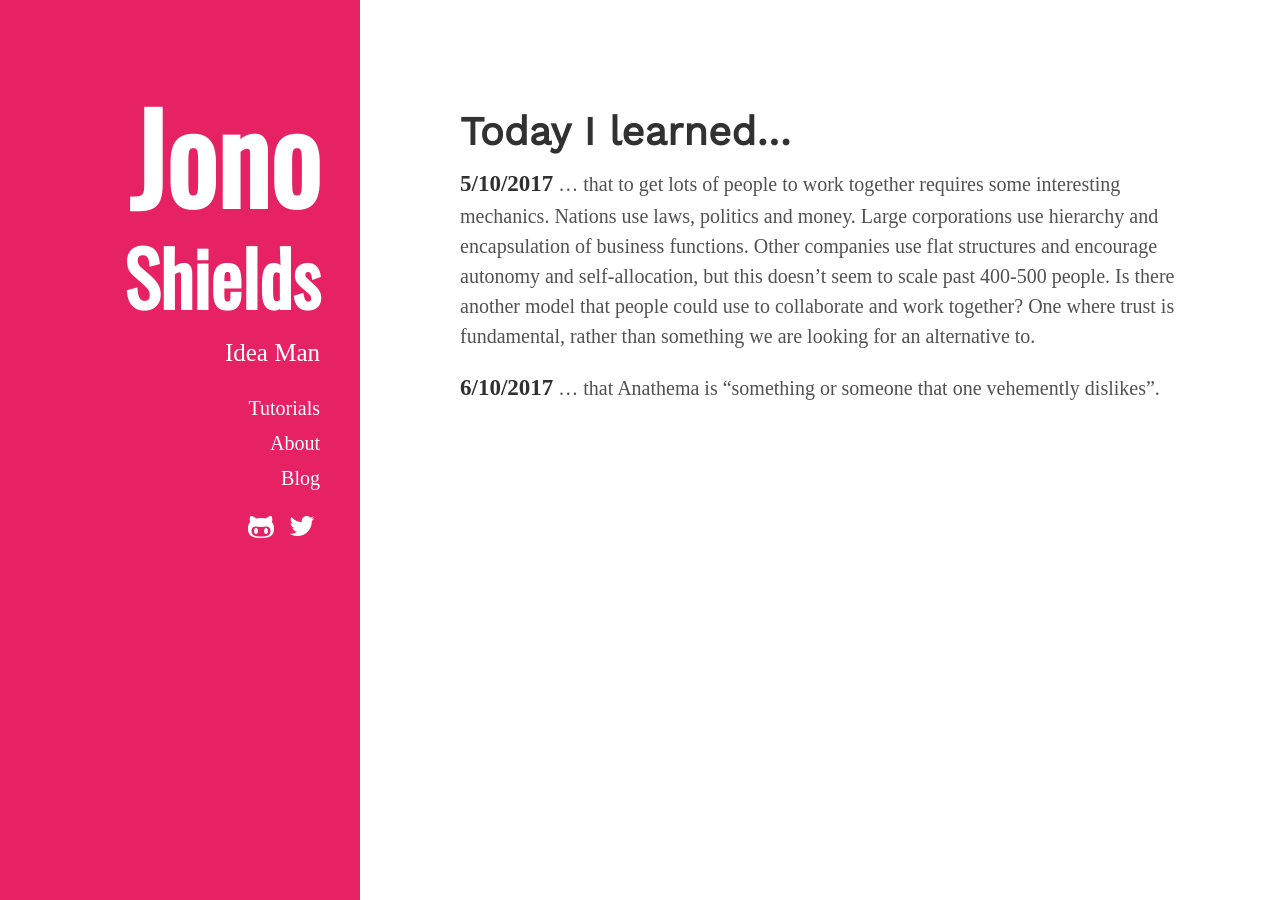
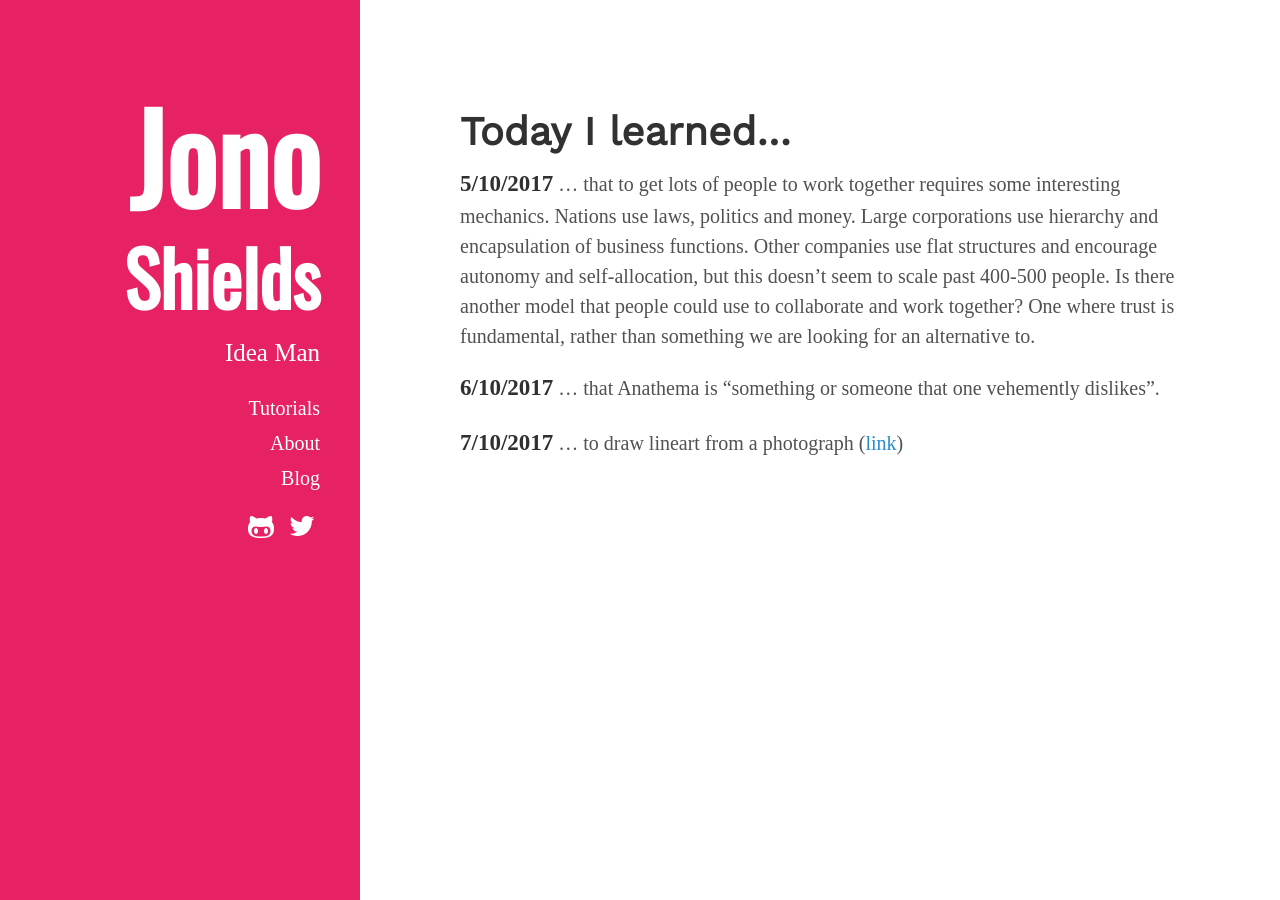
Before and after one commit to foopod/blog-2.0, a Jekyll site: the page built from learnings.md, in a window 1280 px wide. Built offline with Jekyll 4.4.1, drawn with Linux system fonts in a browser that asks for light colours; nearby versions of some CDN libraries; some web fonts are replaced.

Commit message:
Update learnings.md

```diff
--- a/learnings.md
+++ b/learnings.md
@@ -9,3 +9,5 @@ description: Jono learns something new everyday, this is proof
 **5/10/2017** ... that to get lots of people to work together requires some interesting mechanics. Nations use laws, politics and money. Large corporations use hierarchy and encapsulation of business functions. Other companies use flat structures and encourage autonomy and self-allocation, but this doesn't seem to scale past 400-500 people. Is there another model that people could use to collaborate and work together? One where trust is fundamental, rather than something we are looking for an alternative to.
 
 **6/10/2017** ... that Anathema is "something or someone that one vehemently dislikes".
+
+**7/10/2017** ... to draw lineart from a photograph ([link](https://www.instagram.com/p/BZ7xq28hxEk/))
```
